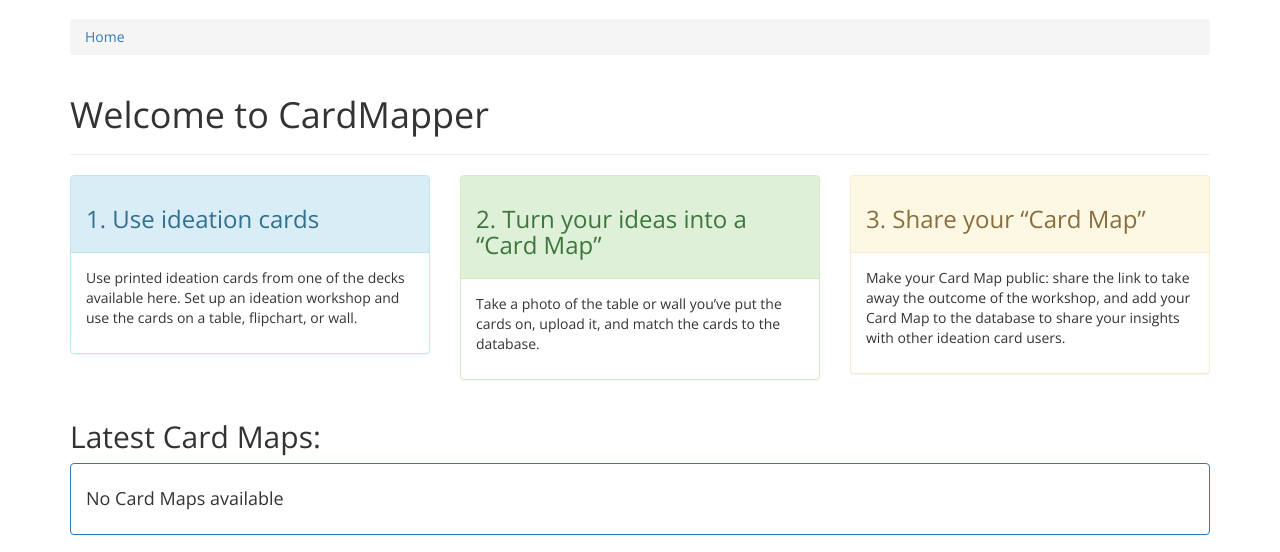
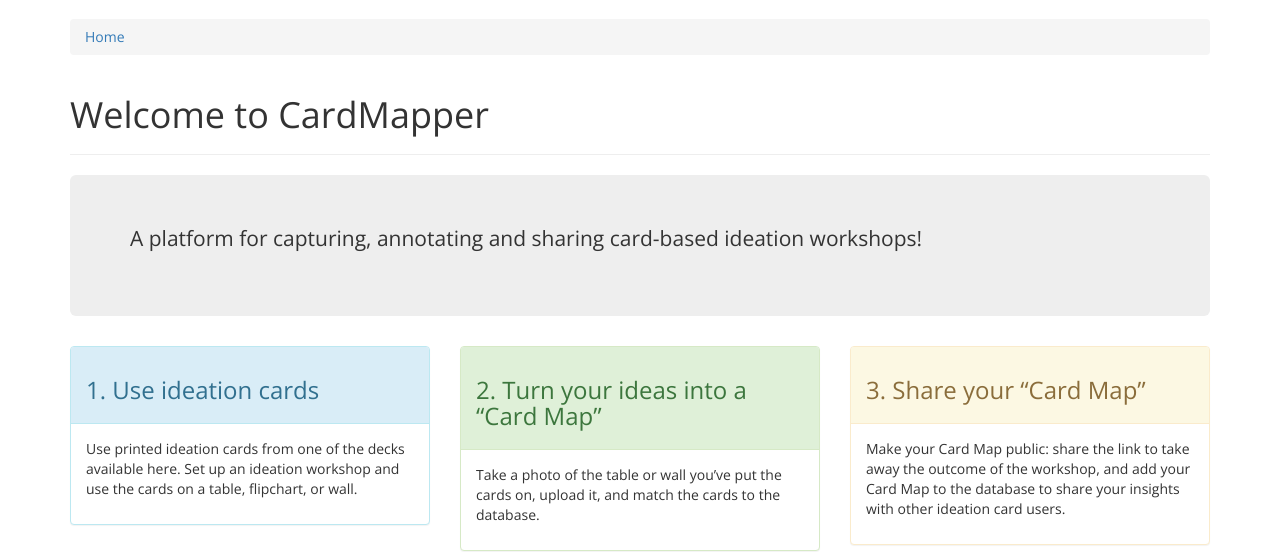
Before and after one commit to raphv/cardmapper, a Django app: template src/cardapp/templates/cardapp/home.html in a window 1280 px wide. Shown: the part 51-603 px from the top of the page. Run offline with Django 3.2, Linux system fonts and the light colour scheme; the template is opened without the code that fills it, so the values that code supplies are empty; some libraries are stand-ins or nearby versions.

Commit message:
Added jumbotron

```diff
--- a/src/cardapp/templates/cardapp/home.html
+++ b/src/cardapp/templates/cardapp/home.html
@@ -4,6 +4,9 @@
 {% block header_title %}Welcome to CardMapper{% endblock %}
 
 {% block main_content %}
+    <div class="jumbotron">
+        <p>A platform for capturing, annotating and sharing card-based ideation workshops!</p>
+    </div>
     <div class="row">
         <div class="col-sm-4">
             <div class="panel panel-info">
```
Also changed, not shown: src/cardapp/templates/cardapp/card_detail.html (line endings or trailing spaces).
